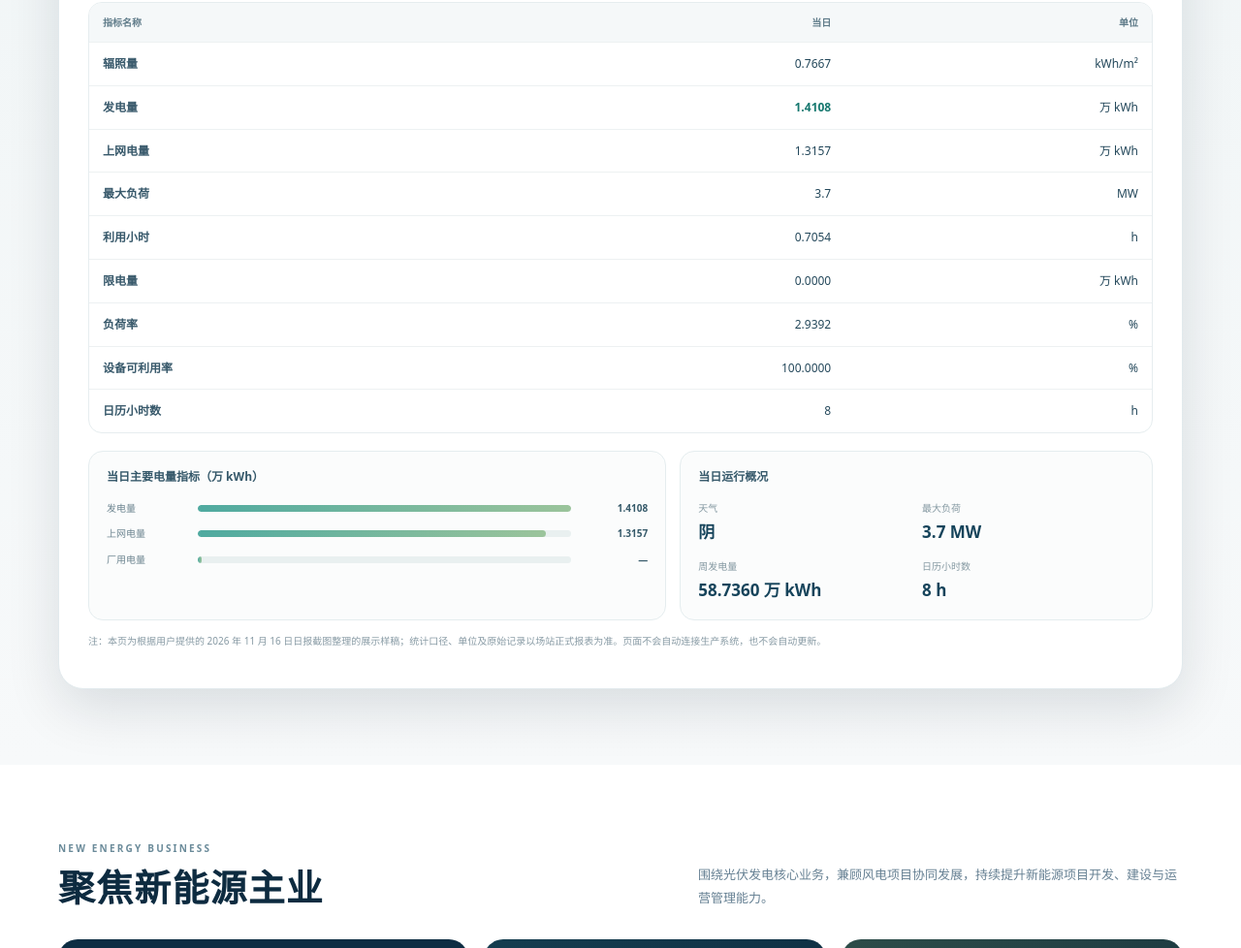
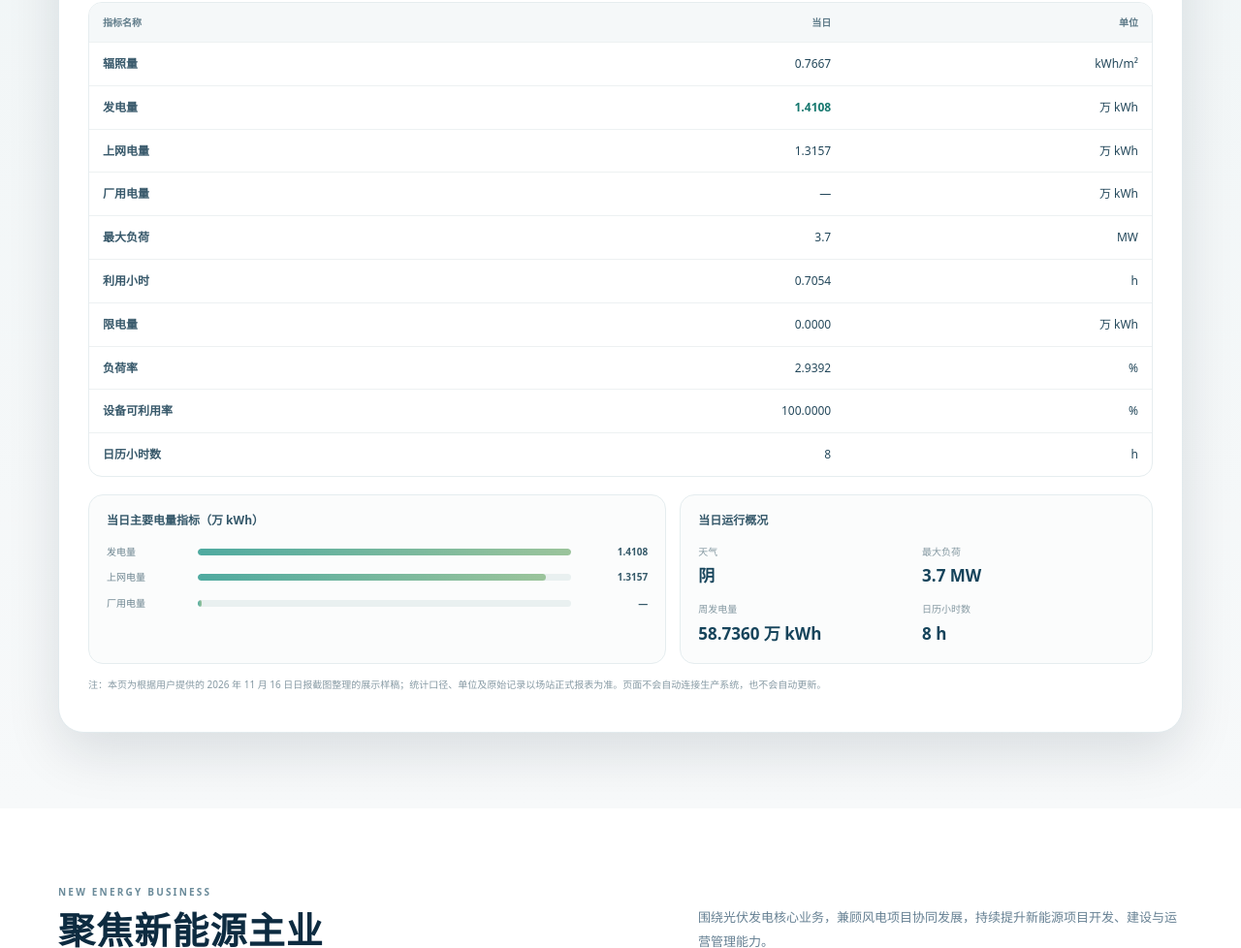
Before and after one commit to yinling192/yangqu-nfc-showcase, a plain HTML site: page index.html in a window 1280 px wide. Shown: the part 1421-2399 px from the top of the page at 97% size. Drawn offline with Linux system fonts and the light colour scheme.

Commit message:
Update index.html

```diff
--- a/index.html
+++ b/index.html
@@ -423,6 +423,7 @@ tbody td{color:#24485b}
     ["辐照量","radiation","kWh/m²"],
     ["发电量","generation","万 kWh"],
     ["上网电量","grid","万 kWh"],
+    ["厂用电量","aux","万 kWh"],
     ["最大负荷","maxLoad","MW"],
     ["利用小时","utilHours","h"],
     ["限电量","curtailment","万 kWh"],
```
